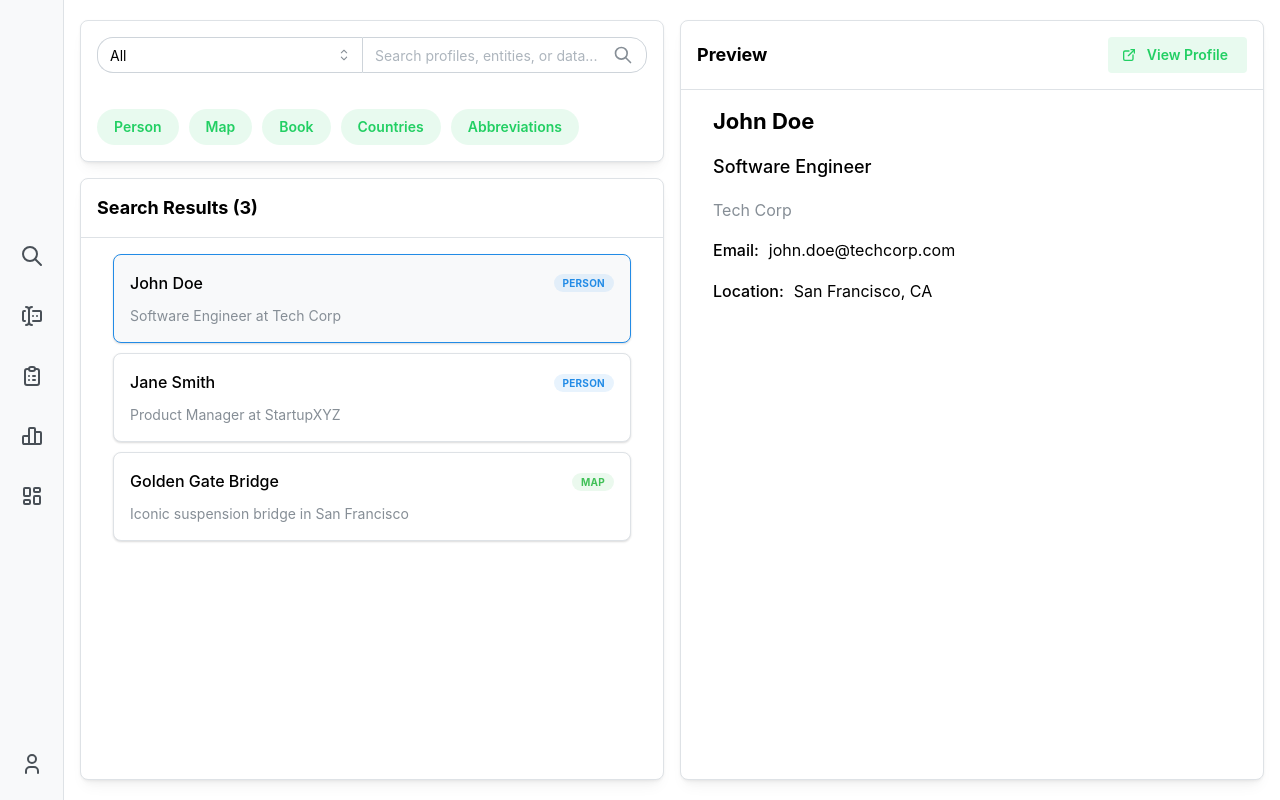
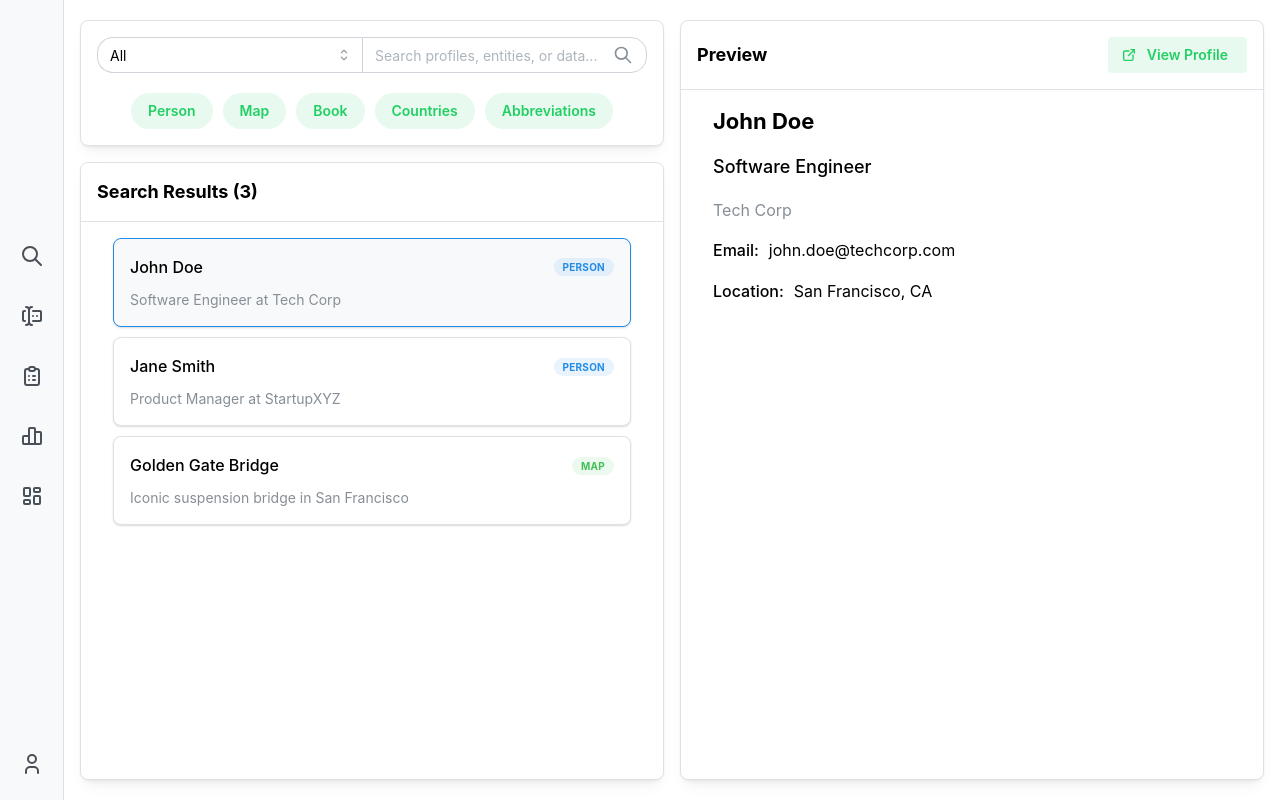
Before and after one commit to conantteo/profile-management-system, a React (Vite) app: page /search in a window 1280 px wide. Built offline with nearby package versions, Linux system fonts and the light colour scheme.

Commit message:
hotfix search bar and search results debounced value

```diff
--- a/src/components/SearchBar/SearchBar.tsx
+++ b/src/components/SearchBar/SearchBar.tsx
@@ -1,26 +1,21 @@
 import {
   ActionIcon,
   Autocomplete,
-  Button,
   Group,
   Select,
   Stack,
   Text,
 } from '@mantine/core';
+import { useDebouncedValue } from '@mantine/hooks';
 import { IconSearch } from '@tabler/icons-react';
 import { useEffect, useState } from 'react';
+import { useNavigate } from 'react-router-dom';
 
 interface SearchBarProps {
-  searchQuery: string;
-  setSearchQuery: (query: string) => void;
+  placeholder?: string;
   selectedCategory: string | null;
-  setSelectedCategory: (category: string | null) => void;
-  searchField: string;
-  setSearchField: (field: string) => void;
-  onSearch: () => void;
-  placeholder?: string;
-  showCategories?: boolean;
-  centerCategories?: boolean;
+  setQuery?: (query: string) => void;
+  query?: string;
 }
 
 interface HighlightedProps {
@@ -49,49 +44,39 @@ const Highlighted = ({ suggestion, query }: HighlightedProps) => {
 };
 
 export function SearchBar({
-  searchQuery,
-  setSearchQuery,
+  placeholder = 'Search profiles, entities, or data...',
   selectedCategory,
-  setSelectedCategory,
-  searchField,
-  setSearchField,
-  onSearch,
-  placeholder = 'Search profiles, entities, or data...',
-  showCategories = true,
-  centerCategories = true,
+  query,
+  setQuery,
 }: SearchBarProps) {
-  const categories = [
-    { id: 'person', label: 'Person' },
-    { id: 'map', label: 'Map' },
-    { id: 'book', label: 'Book' },
-    { id: 'countries', label: 'Countries' },
-    { id: 'abbreviations', label: 'Abbreviations' },
-  ];
+  const [searchQuery, setSearchQuery] = useState(query || '');
+  const [searchField, setSearchField] = useState<string>('all');
+  const navigate = useNavigate();
+  const [suggestions, setSuggestions] = useState<string[]>([]);
+  const [debouncedSearchQuery] = useDebouncedValue(searchQuery, 300);
 
-  const [inputValue, setInputValue] = useState(searchQuery);
-  const [suggestions, setSuggestions] = useState<string[]>([]);
-
-  // Sync local input with external searchQuery prop
-  useEffect(() => {
-    setInputValue(searchQuery);
-  }, [searchQuery]);
+  const handleSearch = (suggestedSearchQuery?: string) => {
+    const queryToSearch = suggestedSearchQuery || searchQuery;
+    if (queryToSearch.trim()) {
+      if (setQuery) setQuery(queryToSearch);
+      const searchParams = new URLSearchParams({
+        q: queryToSearch,
+        field: searchField,
+        ...(selectedCategory && { category: selectedCategory }),
+      });
+      navigate(`/search?${searchParams.toString()}`);
+    }
+  };
 
   // Debounced suggestions update
   useEffect(() => {
-    const handler = setTimeout(() => {
-      setSearchQuery(inputValue);
-      if (inputValue.trim() !== '') {
-        const results = mockSearch(inputValue, searchField);
-        setSuggestions(results);
-      } else {
-        setSuggestions([]);
-      }
-    }, 300);
-
-    return () => {
-      clearTimeout(handler);
-    };
-  }, [inputValue, setSearchQuery, searchField]);
+    if (debouncedSearchQuery.trim() !== '') {
+      const results = mockSearch(debouncedSearchQuery, searchField);
+      setSuggestions(results);
+    } else {
+      setSuggestions([]);
+    }
+  }, [debouncedSearchQuery, searchField, setQuery]);
 
   // Mock search function (replace with real API call as needed)
   function mockSearch(query: string, field: string): string[] {
@@ -141,8 +126,8 @@ export function SearchBar({
           }}
         />
         <Autocomplete
-          value={inputValue}
-          onChange={setInputValue}
+          value={searchQuery}
+          onChange={setSearchQuery}
           data={suggestions}
           placeholder={placeholder}
           maxDropdownHeight={200}
@@ -152,10 +137,15 @@ export function SearchBar({
             <div>
               <Highlighted
                 suggestion={option.option.value}
-                query={inputValue}
+                query={searchQuery}
               />
             </div>
           )}
+          onOptionSubmit={(value) => {
+            setSearchQuery(value);
+            handleSearch(value);
+            setSuggestions([]);
+          }}
           style={{ flex: 1 }}
           styles={{
             input: {
@@ -176,7 +166,7 @@ export function SearchBar({
                 variant="subtle"
                 color="gray"
                 onClick={() => {
-                  onSearch();
+                  handleSearch();
                   setSuggestions([]);
                 }}
               >
@@ -186,42 +176,12 @@ export function SearchBar({
           }
           onKeyDown={(event) => {
             if (event.key === 'Enter') {
-              onSearch();
+              handleSearch();
               setSuggestions([]);
             }
           }}
         />
       </Group>
-
-      {showCategories && (
-        <Group
-          justify={centerCategories ? 'center' : 'flex-start'}
-          gap="xs"
-          mt="lg"
-          wrap="wrap"
-        >
-          {categories.map((category) => (
-            <Button
-              key={category.id}
-              variant={selectedCategory === category.id ? 'filled' : 'light'}
-              size="sm"
-              radius="xl"
-              onClick={() =>
-                setSelectedCategory(
-                  selectedCategory === category.id ? null : category.id
-                )
-              }
-              style={{
-                transition: 'all 0.2s ease',
-                minWidth: 'auto',
-                padding: '8px 16px',
-              }}
-            >
-              {category.label}
-            </Button>
-          ))}
-        </Group>
-      )}
     </Stack>
   );
 }
--- a/src/containers/MainPage.tsx
+++ b/src/containers/MainPage.tsx
@@ -1,28 +1,16 @@
-import {
-  Container,
-  Stack,
-  Title,
-} from '@mantine/core';
+import { Button, Container, Group, Stack, Title } from '@mantine/core';
 import { useState } from 'react';
-import { useNavigate } from 'react-router-dom';
 import { SearchBar } from '../components/SearchBar';
 
 export function MainPage() {
-  const [searchQuery, setSearchQuery] = useState('');
+  const categories = [
+    { id: 'person', label: 'Person' },
+    { id: 'map', label: 'Map' },
+    { id: 'book', label: 'Book' },
+    { id: 'countries', label: 'Countries' },
+    { id: 'abbreviations', label: 'Abbreviations' },
+  ];
   const [selectedCategory, setSelectedCategory] = useState<string | null>(null);
-  const [searchField, setSearchField] = useState<string>('all');
-  const navigate = useNavigate();
-
-  const handleSearch = () => {
-    if (searchQuery.trim()) {
-      const searchParams = new URLSearchParams({
-        q: searchQuery,
-        field: searchField,
-        ...(selectedCategory && { category: selectedCategory }),
-      });
-      navigate(`/search?${searchParams.toString()}`);
-    }
-  };
 
   return (
     <Container
@@ -40,15 +28,30 @@ export function MainPage() {
           Profile Management System
         </Title>
 
-        <SearchBar
-          searchQuery={searchQuery}
-          setSearchQuery={setSearchQuery}
-          selectedCategory={selectedCategory}
-          setSelectedCategory={setSelectedCategory}
-          searchField={searchField}
-          setSearchField={setSearchField}
-          onSearch={handleSearch}
-        />
+        <SearchBar selectedCategory={selectedCategory} />
+
+        <Group justify="center" gap="xs" mt="lg" wrap="wrap">
+          {categories.map((category) => (
+            <Button
+              key={category.id}
+              variant={selectedCategory === category.id ? 'filled' : 'light'}
+              size="sm"
+              radius="xl"
+              onClick={() =>
+                setSelectedCategory(
+                  selectedCategory === category.id ? null : category.id
+                )
+              }
+              style={{
+                transition: 'all 0.2s ease',
+                minWidth: 'auto',
+                padding: '8px 16px',
+              }}
+            >
+              {category.label}
+            </Button>
+          ))}
+        </Group>
       </Stack>
     </Container>
   );
--- a/src/containers/SearchResults.tsx
+++ b/src/containers/SearchResults.tsx
@@ -24,6 +24,14 @@ interface SearchResult {
   data: any;
 }
 
+const categories = [
+  { id: 'person', label: 'Person' },
+  { id: 'map', label: 'Map' },
+  { id: 'book', label: 'Book' },
+  { id: 'countries', label: 'Countries' },
+  { id: 'abbreviations', label: 'Abbreviations' },
+];
+
 export function SearchResults() {
   const [searchParams] = useSearchParams();
   const navigate = useNavigate();
@@ -31,9 +39,6 @@ export function SearchResults() {
   const [searchQuery, setSearchQuery] = useState(searchParams.get('q') || '');
   const [selectedCategory, setSelectedCategory] = useState<string | null>(
     searchParams.get('category') || null
-  );
-  const [searchField, setSearchField] = useState<string>(
-    searchParams.get('field') || 'all'
   );
   const [selectedResult, setSelectedResult] = useState<SearchResult | null>(
     null
@@ -100,17 +105,6 @@ export function SearchResults() {
     }
     // eslint-disable-next-line react-hooks/exhaustive-deps
   }, [searchQuery, selectedCategory]);
-
-  const handleSearch = () => {
-    if (searchQuery.trim()) {
-      const newSearchParams = new URLSearchParams({
-        q: searchQuery,
-        field: searchField,
-        ...(selectedCategory && { category: selectedCategory }),
-      });
-      navigate(`/search?${newSearchParams.toString()}`);
-    }
-  };
 
   const handleNavigateToProfile = () => {
     if (!selectedResult) return;
@@ -211,15 +205,34 @@ export function SearchResults() {
           {/* Search bar */}
           <Card shadow="sm" p="md" radius="md" withBorder>
             <SearchBar
-              searchQuery={searchQuery}
-              setSearchQuery={setSearchQuery}
               selectedCategory={selectedCategory}
-              setSelectedCategory={setSelectedCategory}
-              searchField={searchField}
-              setSearchField={setSearchField}
-              onSearch={handleSearch}
-              centerCategories={false}
+              query={searchQuery}
+              setQuery={setSearchQuery}
             />
+            <Group justify="center" gap="xs" mt="lg" wrap="wrap">
+              {categories.map((category) => (
+                <Button
+                  key={category.id}
+                  variant={
+                    selectedCategory === category.id ? 'filled' : 'light'
+                  }
+                  size="sm"
+                  radius="xl"
+                  onClick={() =>
+                    setSelectedCategory(
+                      selectedCategory === category.id ? null : category.id
+                    )
+                  }
+                  style={{
+                    transition: 'all 0.2s ease',
+                    minWidth: 'auto',
+                    padding: '8px 16px',
+                  }}
+                >
+                  {category.label}
+                </Button>
+              ))}
+            </Group>
           </Card>
 
           {/* Search results */}
```
